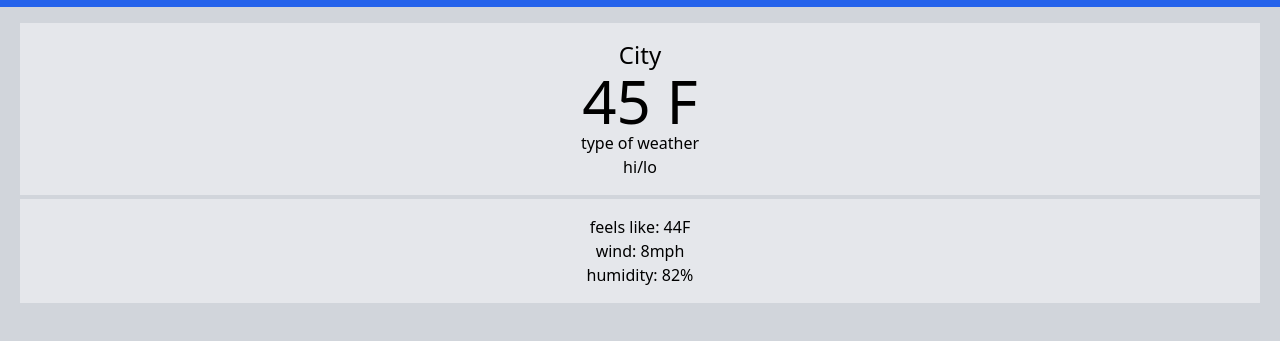
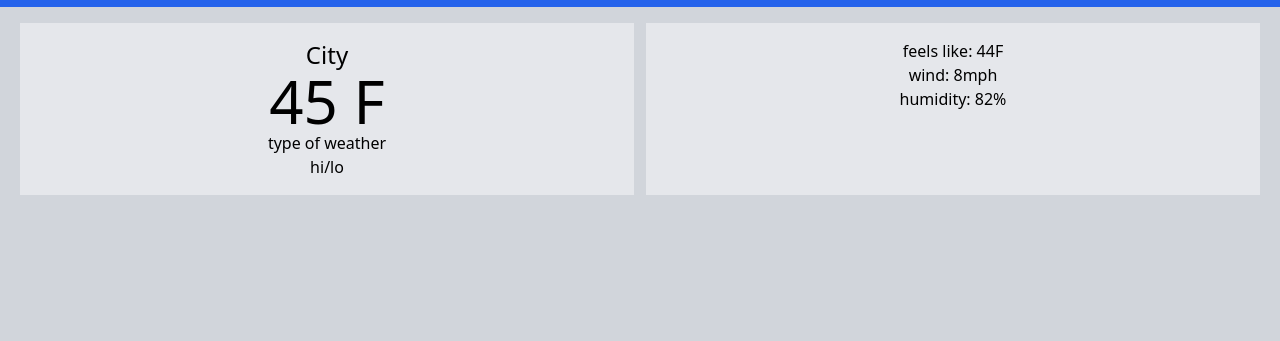
Before and after one commit to ralphorteza/weather-app, a website built with webpack: page dist/index.html in a window 1280 px wide. Shown: the part 57-398 px from the top of the page. Built offline with nearby package versions, Linux system fonts and the light colour scheme.

Commit message:
Modify main content to grid

```diff
--- a/dist/index.html
+++ b/dist/index.html
@@ -26,7 +26,7 @@
   </form>
   </nav>
   <!-- main content -->
-  <div class="flex flex-col py-2 gap-1 sm:p-4">
+  <div class="grid sm:grid-cols-2 py-2 gap-1 sm:p-4">
     <!-- temp now -->
     <div class="flex flex-col items-center bg-gray-200 mx-1 p-4">
       <p class="text-2xl">City</p>
```
